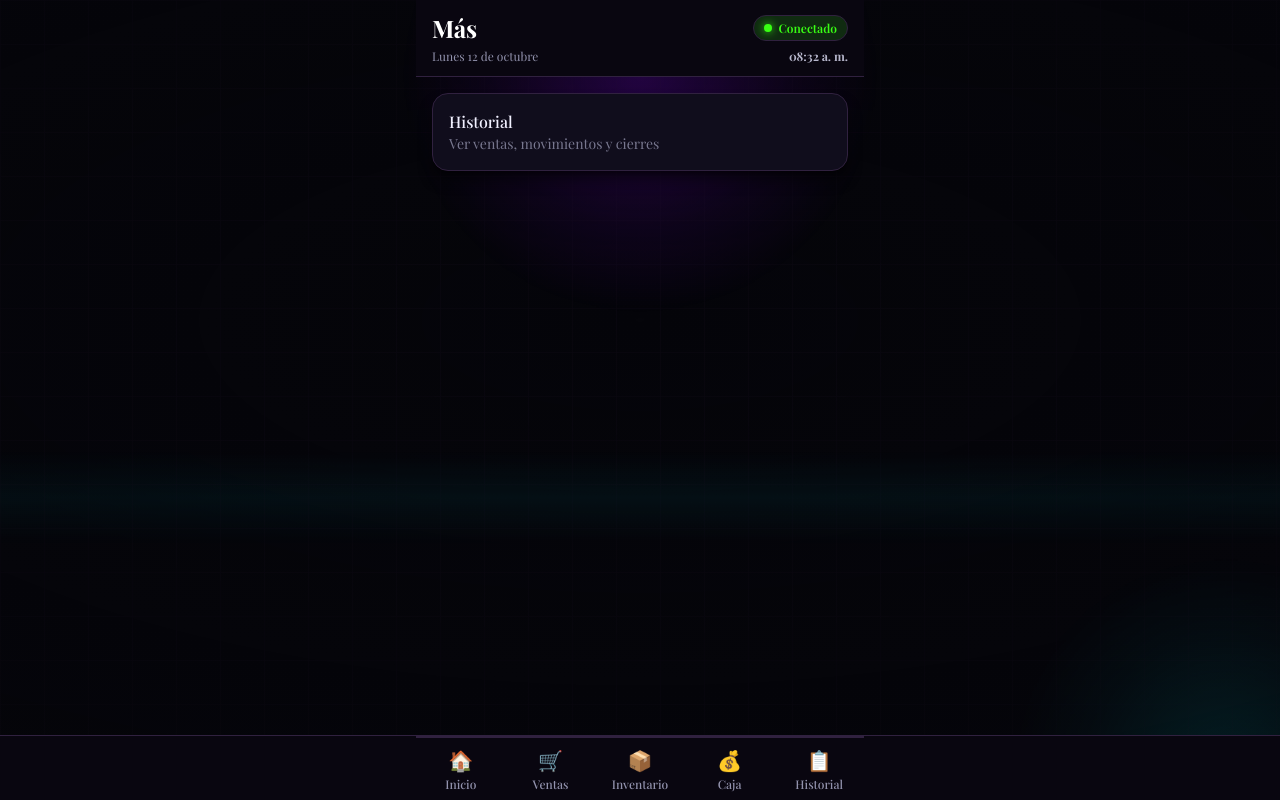
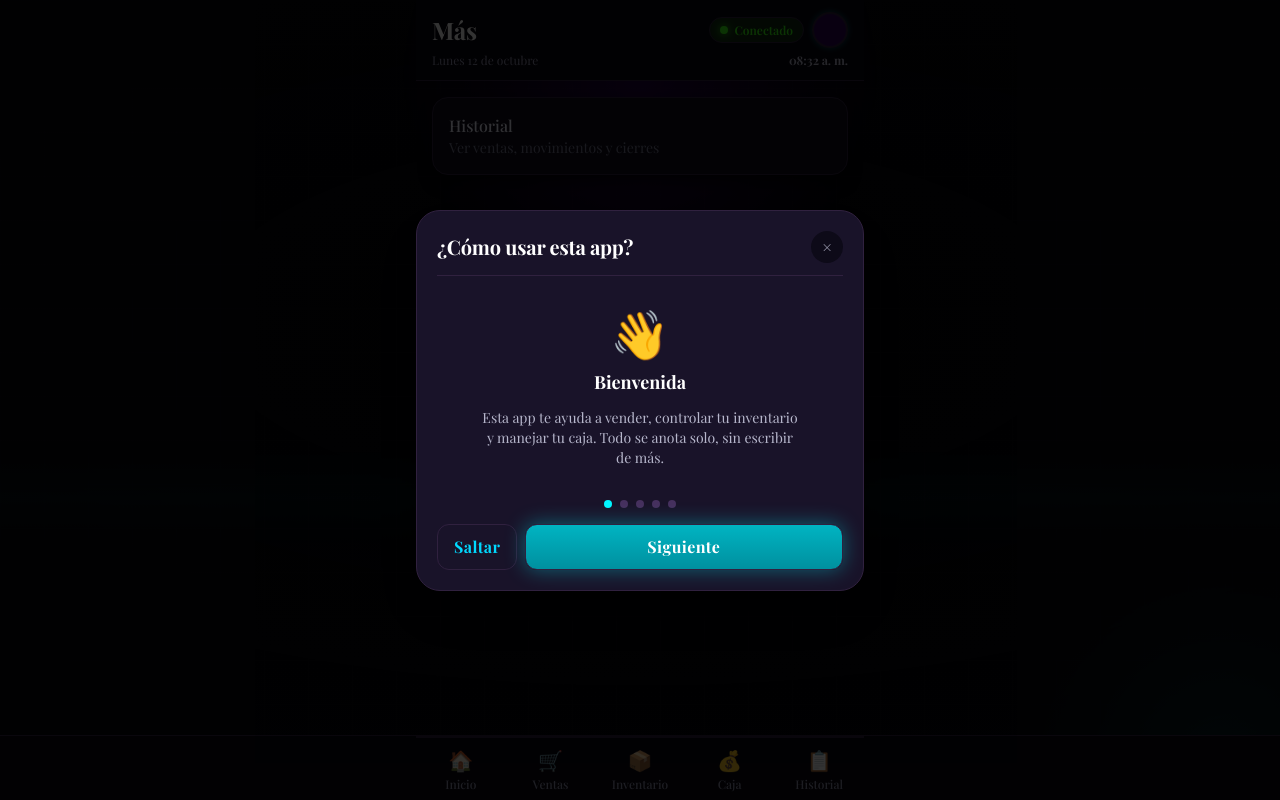
Before and after one commit to elias-sweed/blanca-tienda, a React (Vite) app: page /mas in a window 1280 px wide. Built offline with nearby package versions, Linux system fonts and the light colour scheme; a web font is replaced by a local one.

Commit message:
fase 2: tutorial inicial opcional y circulo de ayuda en el encabezado

```diff
--- /dev/null
+++ b/src/components/Tutorial.tsx
@@ -0,0 +1,89 @@
+import { useState } from 'react'
+import { Button } from './ui/Button'
+import { Modal } from './ui/Modal'
+import { marcarTutorialVisto } from './tutorialStorage'
+
+/**
+ * Tutorial opcional de 5 pasos. Aparece solo en la primera visita (se guarda
+ * una marca en el navegador) y puede volver a verse en cualquier momento desde
+ * el círculo del encabezado. Nunca es obligatorio: "Saltar" y la "×" cierran
+ * y guardan la marca para no volver a interrumpir.
+ */
+
+const PASOS = [
+  {
+    emoji: '👋',
+    titulo: 'Bienvenida',
+    texto: 'Esta app te ayuda a vender, controlar tu inventario y manejar tu caja. Todo se anota solo, sin escribir de más.',
+  },
+  {
+    emoji: '💰',
+    titulo: 'Primero abre la caja',
+    texto: 'Cada día, antes de vender, abre la caja desde Inicio o desde el botón de abajo. Empieza en 0 y las ventas se anotan solas.',
+  },
+  {
+    emoji: '🛒',
+    titulo: 'Vender',
+    texto: 'Busca el producto, tócalo en "Agregar" y abre el carrito. Elige cómo te pagaron y si te dieron de más, te decimos el vuelto.',
+  },
+  {
+    emoji: '📦',
+    titulo: 'Inventario',
+    texto: 'Aquí agregas tus productos y controlas cuántas unidades tienes. Si algo se está acabando, la app te avisa.',
+  },
+  {
+    emoji: '📋',
+    titulo: 'Historial',
+    texto: 'Revisa cuándo vendiste, qué movimientos hubo y cómo te fue con la caja, el día que quieras.',
+  },
+]
+
+export function Tutorial({ open, onClose }: { open: boolean; onClose: () => void }) {
+  const [paso, setPaso] = useState(0)
+  const actual = PASOS[paso]
+  const ultimo = paso === PASOS.length - 1
+
+  function terminar() {
+    marcarTutorialVisto()
+    setPaso(0)
+    onClose()
+  }
+
+  return (
+    <Modal open={open} title="¿Cómo usar esta app?" onClose={terminar}>
+      <div className="flex flex-col gap-4">
+        <div className="flex flex-col items-center gap-3 py-4 text-center">
+          <span className="text-5xl" aria-hidden="true">{actual.emoji}</span>
+          <h3 className="text-lg font-bold text-title">{actual.titulo}</h3>
+          <p className="max-w-xs text-sm text-fg-soft">{actual.texto}</p>
+        </div>
+
+        {/* Puntos de avance: 5 pasos */}
+        <div className="flex justify-center gap-2" aria-label={`Paso ${paso + 1} de ${PASOS.length}`}>
+          {PASOS.map((_, i) => (
+            <span
+              key={i}
+              className={`h-2 w-2 rounded-full transition-colors duration-150 ${
+                i === paso ? 'bg-cta' : 'bg-line-strong'
+              }`}
+            />
+          ))}
+        </div>
+
+        <div className="flex items-center gap-2">
+          <Button variant="ghost" size="md" onClick={terminar}>
+            Saltar
+          </Button>
+          {paso > 0 && (
+            <Button variant="secondary" size="md" className="flex-1" onClick={() => setPaso(paso - 1)}>
+              Atrás
+            </Button>
+          )}
+          <Button size="md" className="flex-1" onClick={() => (ultimo ? terminar() : setPaso(paso + 1))}>
+            {ultimo ? 'Entendido' : 'Siguiente'}
+          </Button>
+        </div>
+      </div>
+    </Modal>
+  )
+}
--- a/src/components/layout/AppLayout.tsx
+++ b/src/components/layout/AppLayout.tsx
@@ -1,6 +1,8 @@
 import { useEffect, useState, type ReactNode } from 'react'
 import { ConnectionStatus } from './ConnectionStatus'
 import { FondoNeon } from '../cyber/FondoNeon'
+import { Tutorial } from '../Tutorial'
+import { tutorialNoVisto } from '../tutorialStorage'
 
 function formatDate(d: Date) {
   const days = ['Domingo', 'Lunes', 'Martes', 'Miércoles', 'Jueves', 'Viernes', 'Sábado']
@@ -14,6 +16,9 @@ function formatTime(d: Date) {
 
 export function AppLayout({ title, children }: { title: string; children: ReactNode }) {
   const [now, setNow] = useState(new Date())
+  // Solo la primera visita abre el tutorial; después se vuelve a ver desde el
+  // círculo del encabezado. La lectura es perezosa para no abrirlo dos veces.
+  const [tutorial, setTutorial] = useState(() => tutorialNoVisto())
 
   useEffect(() => {
     const t = setInterval(() => setNow(new Date()), 30000)
@@ -26,7 +31,15 @@ export function AppLayout({ title, children }: { title: string; children: ReactN
       <header className="sticky top-0 z-30 border-b border-line bg-chrome px-4 py-3">
         <div className="flex items-center justify-between">
           <h1 className="text-2xl font-bold text-title">{title}</h1>
-          <ConnectionStatus />
+          <div className="flex items-center gap-2">
+            <ConnectionStatus />
+            <button
+              type="button"
+              onClick={() => setTutorial(true)}
+              aria-label="Ayuda: cómo usar esta app"
+              className="flex h-9 w-9 shrink-0 items-center justify-center rounded-full border-2 border-accent-text/60 bg-accent/30 shadow-[0_0_6px_rgba(0,217,255,0.35)] transition-transform duration-150 active:scale-95"
+            />
+          </div>
         </div>
         <div className="mt-1 flex items-center justify-between text-xs text-fg-mute">
           <span>{formatDate(now)}</span>
@@ -34,6 +47,7 @@ export function AppLayout({ title, children }: { title: string; children: ReactN
         </div>
       </header>
       <main className="relative z-10 flex-1 px-4 pb-24 pt-4">{children}</main>
+      <Tutorial open={tutorial} onClose={() => setTutorial(false)} />
     </div>
   )
 }
--- /dev/null
+++ b/src/components/tutorialStorage.ts
@@ -0,0 +1,20 @@
+/** Marca en el navegador de que el tutorial inicial ya se vio (opcional). */
+
+const CLAVE = 'tutorial-visto'
+
+export function tutorialNoVisto(): boolean {
+  try {
+    return !localStorage.getItem(CLAVE)
+  } catch {
+    // Sin localStorage disponible: no se insiste con el tutorial.
+    return false
+  }
+}
+
+export function marcarTutorialVisto(): void {
+  try {
+    localStorage.setItem(CLAVE, '1')
+  } catch {
+    // Sin localStorage no se guarda la marca; se verá de nuevo la próxima vez.
+  }
+}
```
